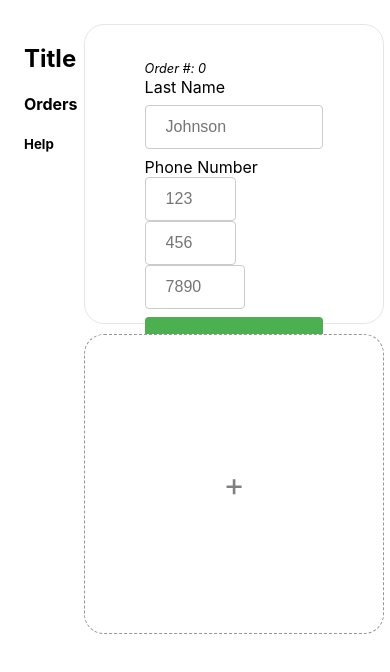
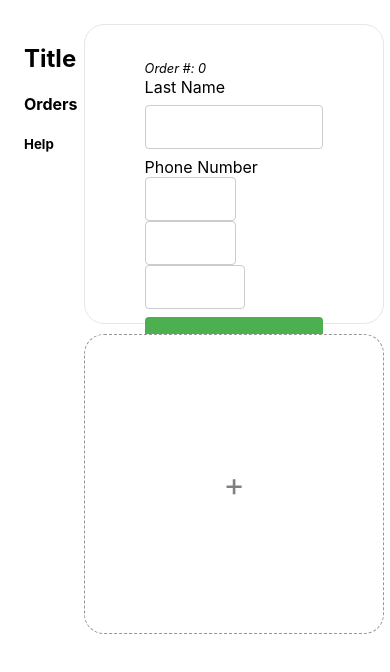
Before and after one commit to shsiangg/dry_cleaner_app, a React (Create React App) app: page / in a window 390 px wide. Shown: the top 672 px of the page. Built offline with nearby package versions, Linux system fonts and the light colour scheme.

Commit message:
handle 3 phone inputs

```diff
--- a/src/components/dashboard_item.js
+++ b/src/components/dashboard_item.js
@@ -61,16 +61,16 @@ export default function DashboardItem(props) {
         <form className="item-content" onSubmit={(e) => handleSubmit(e)}>
           <label><i style={{fontSize: "0.8rem"}}>Order #: {props.uid} </i></label>
           <label>Last Name</label>
-          <input required  type='text' name="lastName" placeholder="Johnson" onChange={handleInputChange} ></input>
+          <input required  type='text' name="lastName" onChange={handleInputChange} ></input>
           <label>Phone Number</label>
           <div>
-          <input required type='tel' size="3" minLength="3" maxLength="3" pattern="\d{3}" name="number1" placeholder="123"
+          <input required type='tel' size="3" minLength="3" maxLength="3" pattern="\d{3}" name="number1"
           onChange={handleInputChange}
           onKeyUp={handleKeyUp}></input>
-          <input required type='tel' size="3" minLength="3" maxLength="3" pattern="\d{3}" name="number2" placeholder="456"
+          <input required type='tel' size="3" minLength="3" maxLength="3" pattern="\d{3}" name="number2"
           onChange={handleInputChange}
           onKeyUp={handleKeyUp}></input>
-          <input required type='tel' size="4 " minLength="4" maxLength="4" pattern="\d{4}" name="number3" placeholder="7890"
+          <input required type='tel' size="4 " minLength="4" maxLength="4" pattern="\d{4}" name="number3"
           onChange={handleInputChange}></input>
           </div>
           <input type="submit" value="Submit" ></input>
```
